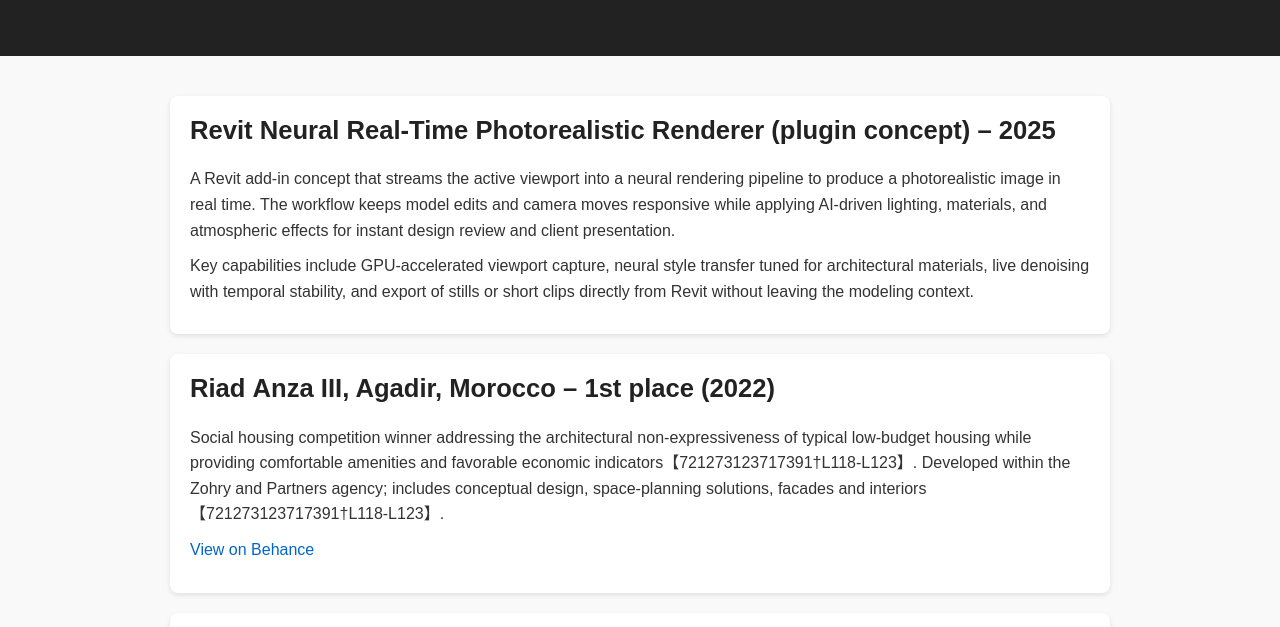
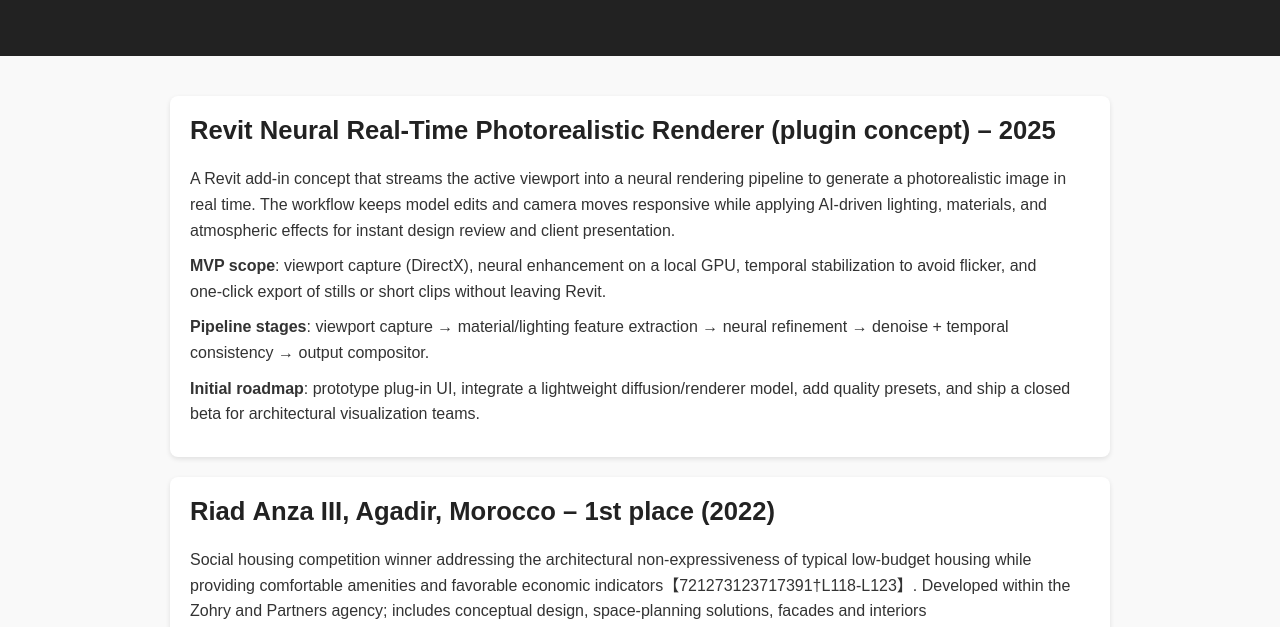
Before and after one commit to Ubiytsakomarov/valov.github.io, a plain HTML site: page index.html in a window 1280 px wide. Shown: the part 120-747 px from the top of the page. Drawn offline with Linux system fonts and the light colour scheme.

Commit message:
Expand Revit plugin concept details

```diff
--- a/index.html
+++ b/index.html
@@ -81,8 +81,10 @@
     <!-- Revit Neural Renderer Plugin -->
     <section class="project">
         <h2>Revit Neural Real‑Time Photorealistic Renderer (plugin concept) – 2025</h2>
-        <p>A Revit add‑in concept that streams the active viewport into a neural rendering pipeline to produce a photorealistic image in real time. The workflow keeps model edits and camera moves responsive while applying AI‑driven lighting, materials, and atmospheric effects for instant design review and client presentation.</p>
-        <p>Key capabilities include GPU‑accelerated viewport capture, neural style transfer tuned for architectural materials, live denoising with temporal stability, and export of stills or short clips directly from Revit without leaving the modeling context.</p>
+        <p>A Revit add‑in concept that streams the active viewport into a neural rendering pipeline to generate a photorealistic image in real time. The workflow keeps model edits and camera moves responsive while applying AI‑driven lighting, materials, and atmospheric effects for instant design review and client presentation.</p>
+        <p><strong>MVP scope</strong>: viewport capture (DirectX), neural enhancement on a local GPU, temporal stabilization to avoid flicker, and one‑click export of stills or short clips without leaving Revit.</p>
+        <p><strong>Pipeline stages</strong>: viewport capture → material/lighting feature extraction → neural refinement → denoise + temporal consistency → output compositor.</p>
+        <p><strong>Initial roadmap</strong>: prototype plug‑in UI, integrate a lightweight diffusion/renderer model, add quality presets, and ship a closed beta for architectural visualization teams.</p>
     </section>
     <!-- Riad Anza Project -->
     <section class="project">
```
